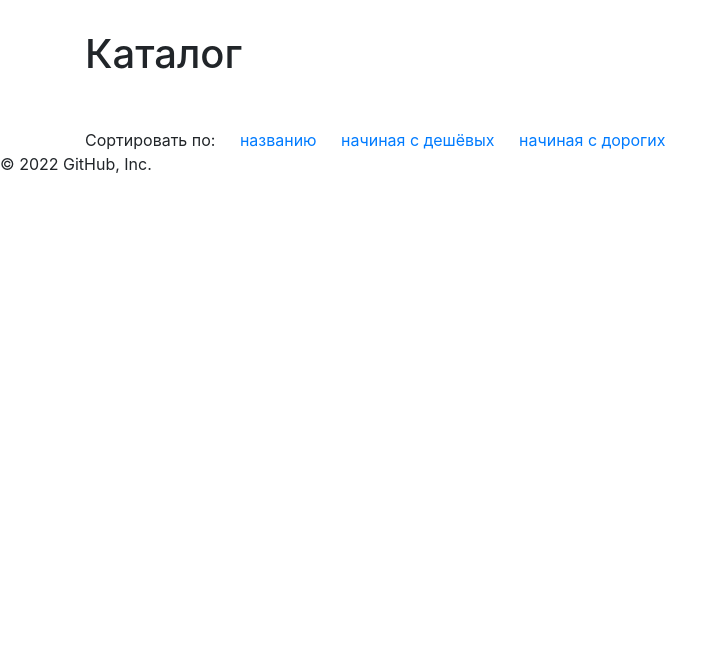
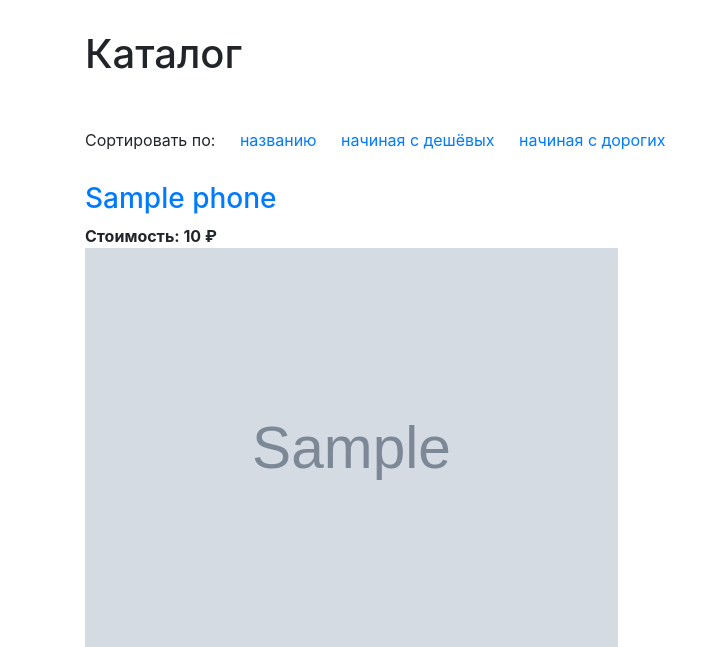
Before and after one commit to Remerad/nt_django_l2_1_ORM_katalog, a Django app: page /catalog/ in a window 1280 px wide. Shown: the top 647 px of the page, without its empty margins (0-727 px from the left). Run offline with Django 3.2, Linux system fonts and the light colour scheme; tables that the repository leaves empty hold one stand-in row (values such as "Sample post"); grey boxes marked "Sample" are stand-in pictures; some libraries are stand-ins or nearby versions.

Commit message:
Работает.

```diff
--- a/main/urls.py
+++ b/main/urls.py
@@ -20,6 +20,7 @@ import phones.views
 
 urlpatterns = [
     path('admin/', admin.site.urls),
-    path('catalog/', phones.views.show_catalog),
-    path('catalog/<slug:slug>/', phones.views.show_product),
+    path('', phones.views.index),
+    path('catalog/', phones.views.show_catalog, name='catalog'),
+    path('catalog/<slug:slug>/', phones.views.show_product, name='phone'),
 ]
--- a/phones/views.py
+++ b/phones/views.py
@@ -1,14 +1,13 @@
 from django.http import HttpResponse
-from django.shortcuts import render
-
+from django.shortcuts import render, redirect
 from phones.models import Phone
 
+def index(request):
+    return redirect('catalog')
 
 def show_catalog(request):
     template = 'catalog.html'
-
-    phones = Phone.objects.all().order_by('release_date')
-    print(phones)
+    phones = Phone.objects.all()#.order_by('release_date')
     sort = request.GET.get("sort", "")
     if sort == 'name':
         phones = Phone.objects.order_by('name')
@@ -16,9 +15,8 @@ def show_catalog(request):
         phones = Phone.objects.order_by('-price')
     elif sort == 'min_price':
         phones = Phone.objects.order_by('price')
-
     context = {
-        'catalog': phones,
+        'fff': phones,
          }
     #return HttpResponse(phones)
     return render(request, template, context)
@@ -26,9 +24,11 @@ def show_catalog(request):
 
 def show_product(request, slug):
     template = 'product.html'
-    context = {}
-    phone = Phone.objects.filter(slug=slug)
+    phone = Phone.objects.filter(slug=slug)[0]
+    #print(type(phone.slug))
     context = {
         'phone': phone,
     }
+
+    #№return HttpResponse(phone)
     return render(request, template, context)
--- a/templates/catalog.html
+++ b/templates/catalog.html
@@ -18,7 +18,7 @@
     </div>
 
     <div class="content">
-      {% for phone in phones %}
+      {% for phone in fff %}
         <div class="phone">
           <a href="{% url 'phone' phone.slug %}">
             <h3>{{ phone.name }}</h3>
```
Also changed, not shown: phones/migrations/0001_initial.py (deleted).
